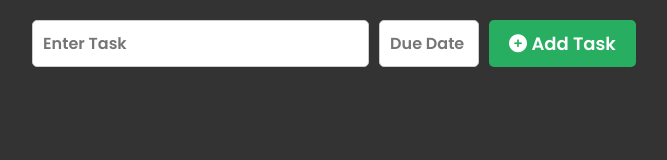
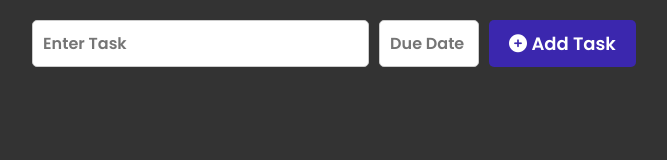
Before and after one commit to Gavo9649/Bubble-Todo-list, a plain HTML site: page index.html in a window 1280 px wide. Shown: the whole page, without its empty margins (301-968 px from the left). Drawn offline with Linux system fonts and the light colour scheme.

Commit message:
netlify test

```diff
--- a/style.css
+++ b/style.css
@@ -45,7 +45,7 @@ input[class="date-input"] {
 }
 
 button {
-    background-color: #27ae60; /* 27ae60 */
+    background-color: #3b27ae; /* 27ae60 */
     color: #ffffff;
     padding: 10px 20px;
     font-size: 18px;
```
